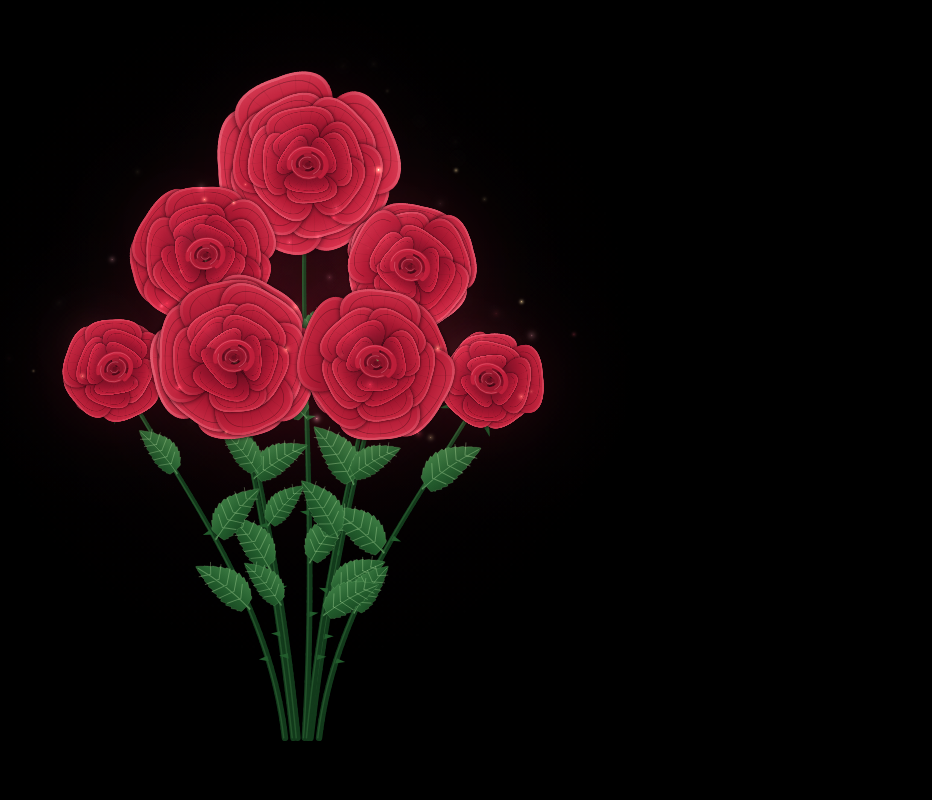
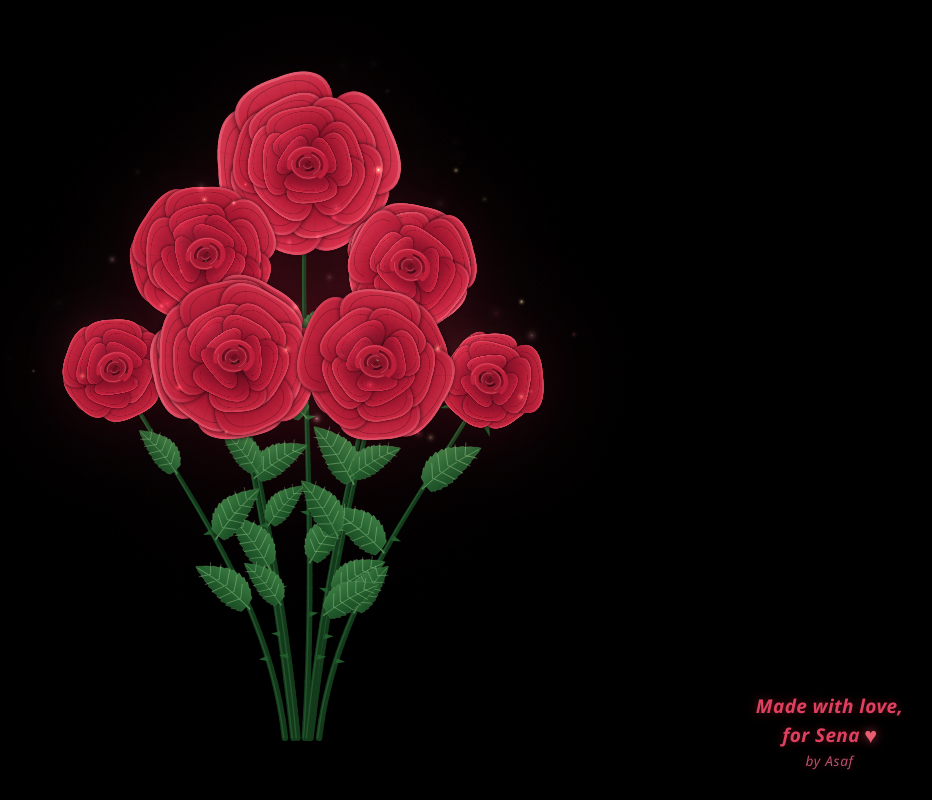
Before and after one commit to theasff/rose, a plain HTML site: page index.html in a window 1280 px wide. Shown: the whole page, without its empty margins (338-1270 px from the left). Drawn offline with Linux system fonts and the light colour scheme; animation ran at ten frames a second.

Commit message:
Add signature section with animations to index.html
Added a signature section to the bottom right corner with styling and animations.

```diff
--- a/index.html
+++ b/index.html
@@ -19,11 +19,55 @@
     text-wrap: balance;
   }
   #yazi.gorunur { opacity: 1; }
+
+  /* sağ alt köşe imzası */
+  #imza {
+    position: fixed;
+    right: max(14px, env(safe-area-inset-right));
+    bottom: max(14px, env(safe-area-inset-bottom));
+    max-width: calc(100vw - 28px);
+    box-sizing: border-box;
+    padding: 0.7em 1.3em 0.75em;
+    text-align: center;
+    background: none;
+    font-family: "Segoe UI", "Trebuchet MS", "Helvetica Neue", Arial, sans-serif;
+    font-style: italic; font-weight: 600;
+    font-size: clamp(13px, 1.7vw, 19px);
+    line-height: 1.5; letter-spacing: 0.02em;
+    color: #e0405f;
+    text-shadow: 0 0 8px rgba(224, 64, 95, 0.3), 0 0 18px rgba(139, 16, 40, 0.35);
+    pointer-events: none; user-select: none;
+    overflow-wrap: anywhere;
+  }
+  #imza span { display: block; }
+  #imza .kucuk {
+    font-size: 0.72em; font-weight: 400; letter-spacing: 0.05em;
+    color: #b9506a; margin-top: 0.15em;
+  }
+  #imza .kalp {
+    display: inline-block;
+    color: #e85d70;
+    text-shadow: 0 0 8px rgba(232, 93, 112, 0.55), 0 0 16px rgba(197, 31, 58, 0.4);
+    animation: kalp-atisi 2.2s ease-in-out infinite;
+    transform-origin: center;
+  }
+  @keyframes kalp-atisi {
+    0%, 100% { transform: scale(1); }
+    50% { transform: scale(1.25); }
+  }
+  @media (prefers-reduced-motion: reduce) {
+    #imza .kalp { animation: none; }
+  }
 </style>
 </head>
 <body>
 <canvas id="sahne"></canvas>
 <div id="yazi"></div>
+<div id="imza" aria-label="Made with love, for Sena, by Asaf">
+  <span>Made with love,</span>
+  <span>for Sena <b class="kalp" style="font-weight:400">♥</b></span>
+  <span class="kucuk">by Asaf</span>
+</div>
 
 <script>
 /* =====================================================================
```
